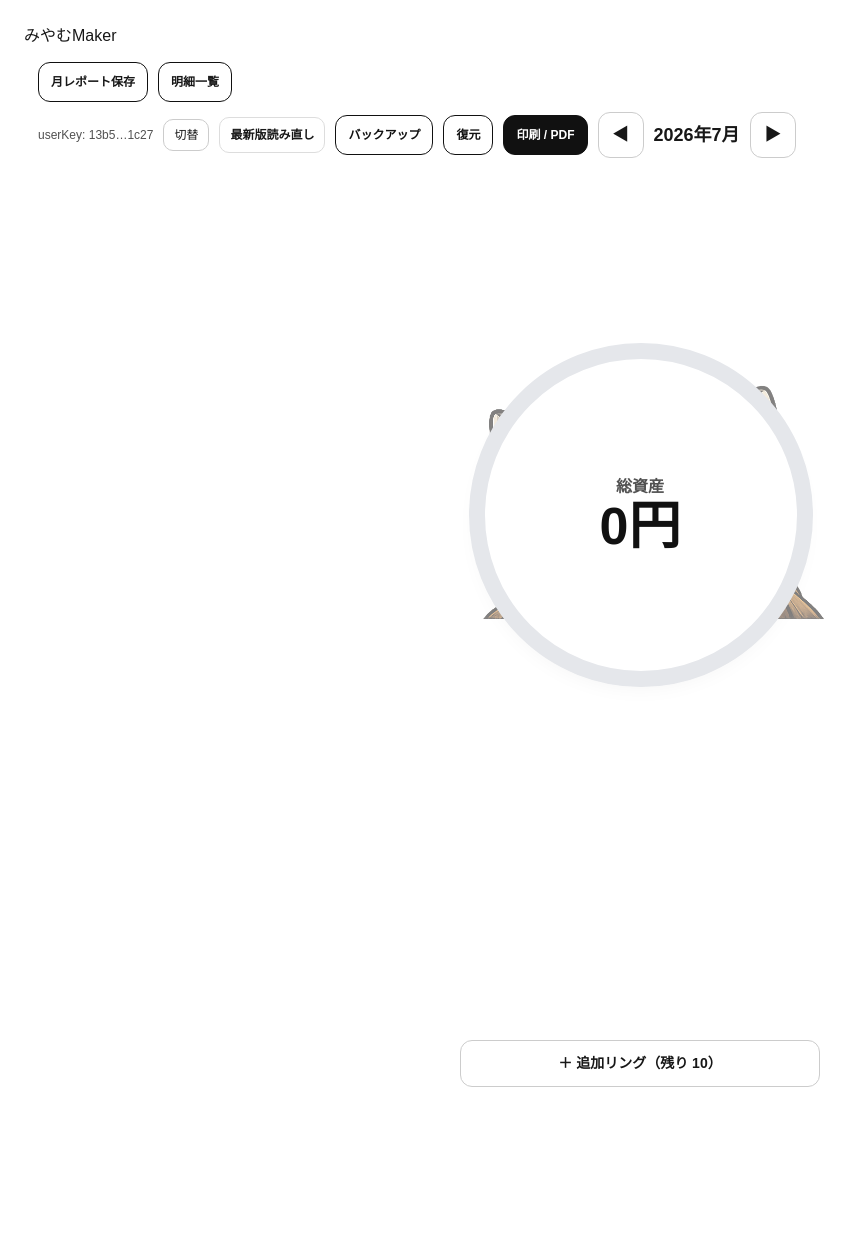
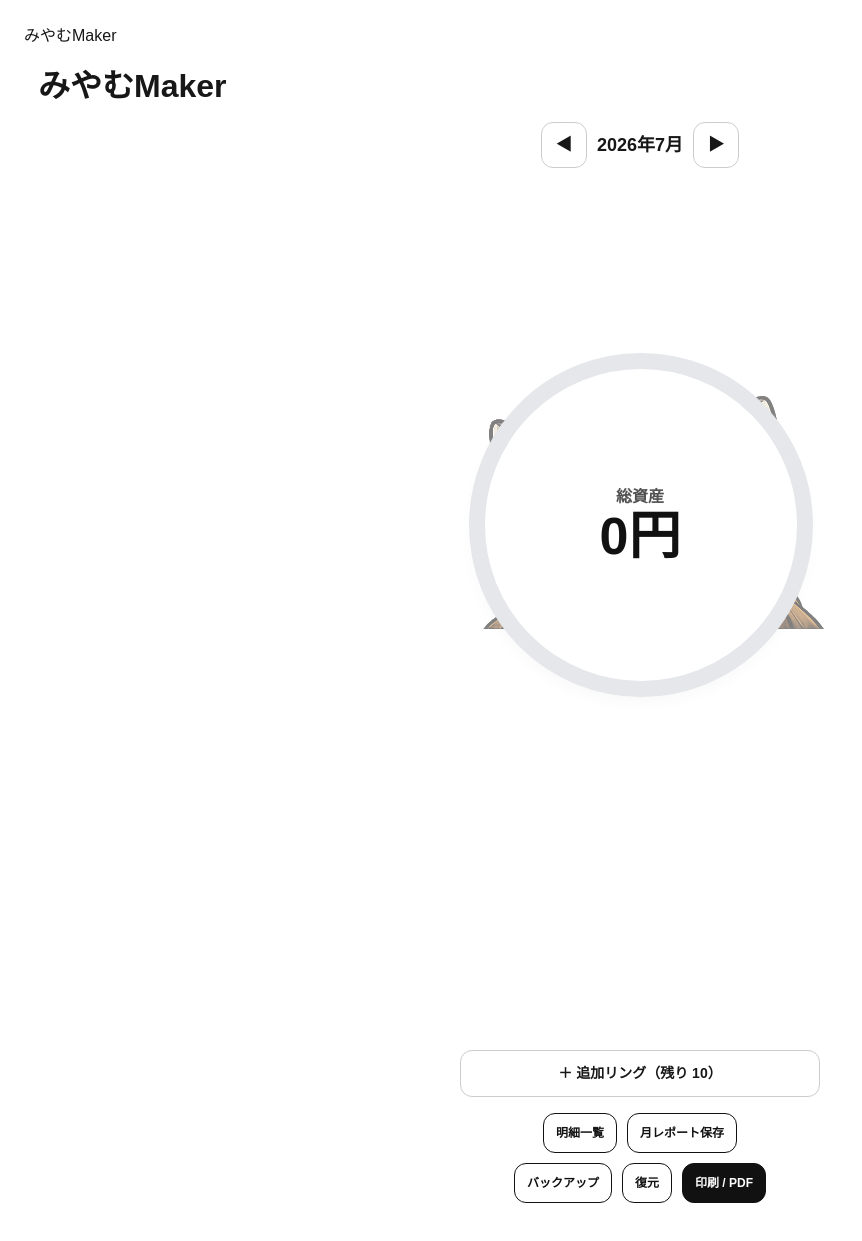
Before and after one commit to miyamu386-coder/miyamu-budget, a Next.js app: page / in a window 1280 px wide. Shown: the whole page, without its empty margins (0-862 px from the left). Before the commit the page ends 1125 px from the top, so only its background shows below. Built offline with nearby package versions, Linux system fonts and the light colour scheme; no server answers.

Commit message:
refactor: reorganize maker header and action buttons

```diff
--- a/app/TransactionsClient.tsx
+++ b/app/TransactionsClient.tsx
@@ -2,7 +2,6 @@
 
 import { useRef, useState } from "react";
 import type { Transaction } from "./types";
-import QuickAddModal from "./components/QuickAddModal";
 import {makeId,ringCategory,} from "../lib/ringUtils";
 import { parseAmountLike } from "../lib/amount";
 import { useLongPressHandlers } from "../lib/useLongPressHandlers";
@@ -21,6 +20,7 @@ import CenterAssetRing from "./components/CenterAssetRing";
 import ExtraRingLayer from "./components/ExtraRingLayer";
 import AddRingButton from "./components/AddRingButton";
 import HeaderBar from "./components/HeaderBar";
+import ActionBar from "./components/ActionBar";
 import { useQuickAddSave } from "./components/useQuickAddSave";
 import { useBackupManager } from "./components/useBackupManager";
 import { useCenterAssetCard } from "./components/useCenterAssetCard";
@@ -367,20 +367,19 @@ makeId={makeId}
 ringCategory={ringCategory}
 
 />
+<h1
+  style={{
+    margin: "0 0 12px",
+    fontSize: 32,
+    fontWeight: 900,
+  }}
+>
+  みやむMaker
+</h1>
 
       <HeaderBar
-  exportMonthlyImage={exportMonthlyImage}
-  openPrintView={openPrintView}
-  exportBackup={exportBackup}
-  importFileRef={importFileRef}
-  importBackup={importBackup}
   selectedYm={selectedYm}
   setSelectedYm={setSelectedYm}
-  setMainView={setMainView}
-  showUserKeyUi={SHOW_USERKEY_UI}
-  userKey={userKey}
-  setKeyEditingOpen={setKeyEditingOpen}
-  hardReload={hardReload}
 />
 
       <div
@@ -445,6 +444,14 @@ ringCategory={ringCategory}
   extraRingCount={extraRings.length}
   onOpenCreate={openCreate}
 />
+<ActionBar
+  exportMonthlyImage={exportMonthlyImage}
+  openPrintView={openPrintView}
+  exportBackup={exportBackup}
+  importFileRef={importFileRef}
+  importBackup={importBackup}
+  setMainView={setMainView}
+/>
       </div>
     </div>
   );
--- /dev/null
+++ b/app/components/ActionBar.tsx
@@ -0,0 +1,131 @@
+"use client";
+
+import type {
+  Dispatch,
+  RefObject,
+  SetStateAction,
+} from "react";
+
+type MainView = "input" | "history";
+
+type Props = {
+  exportMonthlyImage: () => void;
+  openPrintView: () => void;
+  exportBackup: () => void;
+
+  importFileRef: RefObject<HTMLInputElement | null>;
+  importBackup: (file: File) => Promise<void>;
+
+  setMainView: Dispatch<SetStateAction<MainView>>;
+};
+
+export default function ActionBar({
+  exportMonthlyImage,
+  openPrintView,
+  exportBackup,
+  importFileRef,
+  importBackup,
+  setMainView,
+}: Props) {
+  const buttonStyle = {
+    padding: "10px 12px",
+    borderRadius: 12,
+    border: "1px solid #111",
+    background: "#fff",
+    color: "#111",
+    cursor: "pointer",
+    fontWeight: 900,
+    fontSize: 12,
+  } as const;
+
+  return (
+    <div
+      style={{
+        display: "flex",
+        flexDirection: "column",
+        alignItems: "center",
+        gap: 10,
+        marginTop: 16,
+      }}
+    >
+      <div
+        style={{
+          display: "flex",
+          gap: 10,
+          flexWrap: "wrap",
+          justifyContent: "center",
+        }}
+      >
+        <button
+          type="button"
+          onClick={() => setMainView("history")}
+          style={buttonStyle}
+        >
+          明細一覧
+        </button>
+
+        <button
+          type="button"
+          onClick={exportMonthlyImage}
+          style={buttonStyle}
+        >
+          月レポート保存
+        </button>
+      </div>
+
+      <div
+        style={{
+          display: "flex",
+          gap: 10,
+          flexWrap: "wrap",
+          justifyContent: "center",
+        }}
+      >
+        <button
+          type="button"
+          onClick={exportBackup}
+          style={buttonStyle}
+        >
+          バックアップ
+        </button>
+
+        <button
+          type="button"
+          onClick={() =>
+            importFileRef.current?.click()
+          }
+          style={buttonStyle}
+        >
+          復元
+        </button>
+
+        <input
+          ref={importFileRef}
+          type="file"
+          accept="application/json"
+          style={{ display: "none" }}
+          onChange={async (event) => {
+            const file = event.target.files?.[0];
+
+            if (!file) return;
+
+            await importBackup(file);
+            event.currentTarget.value = "";
+          }}
+        />
+
+        <button
+          type="button"
+          onClick={openPrintView}
+          style={{
+            ...buttonStyle,
+            background: "#111",
+            color: "#fff",
+          }}
+        >
+          印刷 / PDF
+        </button>
+      </div>
+    </div>
+  );
+}
--- a/app/components/HeaderBar.tsx
+++ b/app/components/HeaderBar.tsx
@@ -2,7 +2,6 @@
 
 import type {
   Dispatch,
-  RefObject,
   SetStateAction,
 } from "react";
 
@@ -11,225 +10,26 @@ import {
   fmtYM,
 } from "../../lib/dateUtils";
 
-import {
-  getUserKeyName,
-  maskKey,
-} from "../../lib/userKey";
-
-type MainView = "input" | "history";
-
 type Props = {
-  exportMonthlyImage: () => void;
-  openPrintView: () => void;
-  exportBackup: () => void;
-
-  importFileRef: RefObject<HTMLInputElement | null>;
-  importBackup: (file: File) => Promise<void>;
-
   selectedYm: string;
   setSelectedYm: Dispatch<SetStateAction<string>>;
-  setMainView: Dispatch<SetStateAction<MainView>>;
-
-  showUserKeyUi: boolean;
-  userKey: string;
-  setKeyEditingOpen: Dispatch<SetStateAction<boolean>>;
-  hardReload: () => void;
 };
 
 export default function HeaderBar({
-  exportMonthlyImage,
-  openPrintView,
-  exportBackup,
-  importFileRef,
-  importBackup,
   selectedYm,
   setSelectedYm,
-  setMainView,
-  showUserKeyUi,
-  userKey,
-  setKeyEditingOpen,
-  hardReload,
 }: Props) {
-  const userKeyName =
-    getUserKeyName(userKey);
-
   return (
-    <>
-      <div
-        style={{
-          display: "flex",
-          gap: 10,
-          marginBottom: 10,
-          flexWrap: "wrap",
-        }}
-      >
-        <button
-          type="button"
-          onClick={exportMonthlyImage}
-          style={{
-            padding: "10px 12px",
-            borderRadius: 12,
-            border: "1px solid #111",
-            background: "#fff",
-            cursor: "pointer",
-            fontWeight: 900,
-            fontSize: 12,
-          }}
-        >
-          月レポート保存
-        </button>
-
-        <button
-          type="button"
-          onClick={() =>
-            setMainView("history")
-          }
-          style={{
-            padding: "10px 12px",
-            borderRadius: 12,
-            border: "1px solid #111",
-            background: "#fff",
-            cursor: "pointer",
-            fontWeight: 900,
-            fontSize: 12,
-          }}
-        >
-          明細一覧
-        </button>
-      </div>
-
     <div
       style={{
         display: "flex",
         alignItems: "center",
+        justifyContent: "center",
         gap: 10,
         marginBottom: 12,
         flexWrap: "wrap",
       }}
     >
-        {showUserKeyUi && (
-          <>
-            <div
-              style={{
-                fontSize: 12,
-                opacity: 0.75,
-              }}
-            >
-              userKey: {maskKey(userKey)}
-              {userKeyName
-                ? `（${userKeyName}）`
-                : ""}
-            </div>
-
-            <button
-              type="button"
-              onClick={() =>
-                setKeyEditingOpen(
-                  (value) => !value
-                )
-              }
-              style={{
-                padding: "6px 10px",
-                borderRadius: 10,
-                border: "1px solid #ccc",
-                background: "#fff",
-                cursor: "pointer",
-                fontSize: 12,
-              }}
-            >
-              切替
-            </button>
-
-            <button
-              type="button"
-              onClick={hardReload}
-              style={{
-                padding: "8px 10px",
-                borderRadius: 10,
-                border: "1px solid #ddd",
-                background: "#fff",
-                cursor: "pointer",
-                fontWeight: 900,
-                fontSize: 12,
-              }}
-            >
-              最新版読み直し
-            </button>
-          </>
-        )}
-
-        <button
-          type="button"
-          onClick={exportBackup}
-          style={{
-            padding: "10px 12px",
-            borderRadius: 12,
-            border: "1px solid #111",
-            background: "#fff",
-            color: "#111",
-            cursor: "pointer",
-            fontWeight: 900,
-            fontSize: 12,
-          }}
-        >
-          バックアップ
-        </button>
-
-        <button
-          type="button"
-          onClick={() =>
-            importFileRef.current?.click()
-          }
-          style={{
-            padding: "10px 12px",
-            borderRadius: 12,
-            border: "1px solid #111",
-            background: "#fff",
-            color: "#111",
-            cursor: "pointer",
-            fontWeight: 900,
-            fontSize: 12,
-          }}
-        >
-          復元
-        </button>
-
-        <input
-          ref={importFileRef}
-          type="file"
-          accept="application/json"
-          style={{
-            display: "none",
-          }}
-          onChange={async (event) => {
-            const file =
-              event.target.files?.[0];
-
-            if (!file) return;
-
-            await importBackup(file);
-
-            event.currentTarget.value = "";
-          }}
-        />
-
-        <button
-          type="button"
-          onClick={openPrintView}
-          style={{
-            padding: "10px 12px",
-            borderRadius: 12,
-            border: "1px solid #111",
-            background: "#111",
-            color: "#fff",
-            cursor: "pointer",
-            fontWeight: 900,
-            fontSize: 12,
-          }}
-        >
-          印刷 / PDF
-        </button>
-
       <button
         type="button"
         onClick={() =>
@@ -277,6 +77,5 @@ export default function HeaderBar({
         ▶
       </button>
     </div>
-    </>
   );
 }
```
Lines whose indentation alone changed are shown as unchanged.
